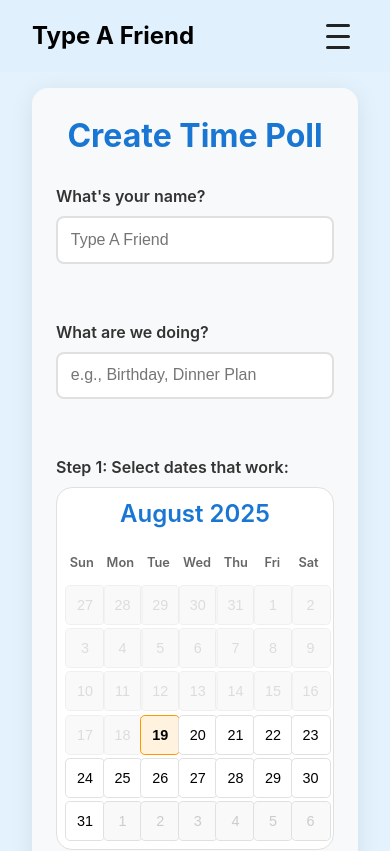
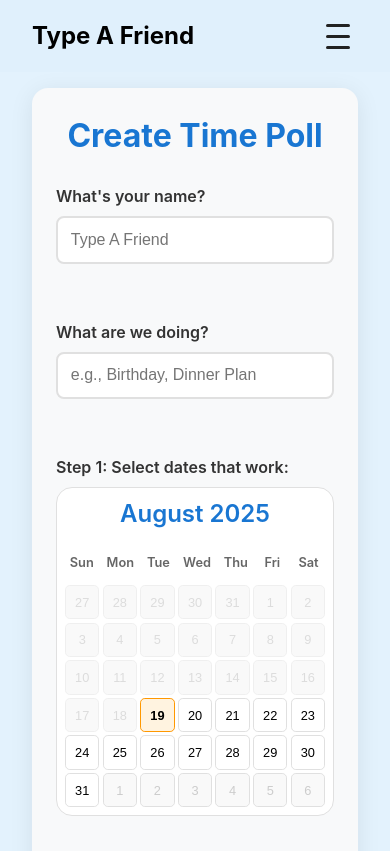
Before and after one commit to oolongmilk/Type-A-Friend, a React (Vite) app: page /find-time in a window 390 px wide. Shown: the top 851 px of the page. Built offline with nearby package versions, Linux system fonts and the light colour scheme; no server answers.

Commit message:
padding for cal days

```diff
--- a/src/Tools/FindTime/Components/calendar.css
+++ b/src/Tools/FindTime/Components/calendar.css
@@ -123,4 +123,10 @@
     min-width: 0;
     grid-template-columns: repeat(7, minmax(0, 1fr));
   }
+
+  .calendar-day {
+    min-height: 32px;
+    font-size: 0.8rem;
+    padding: 0.2rem;
+  }
 }
```
